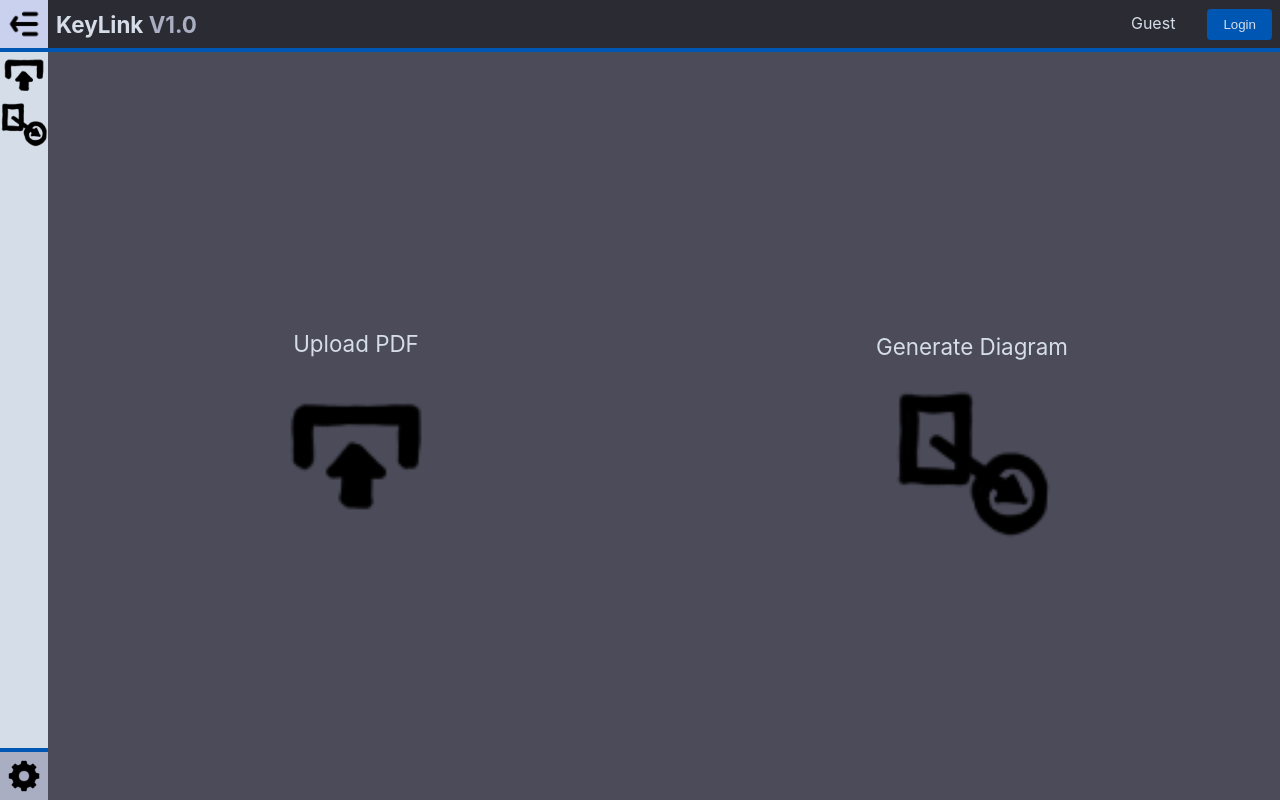
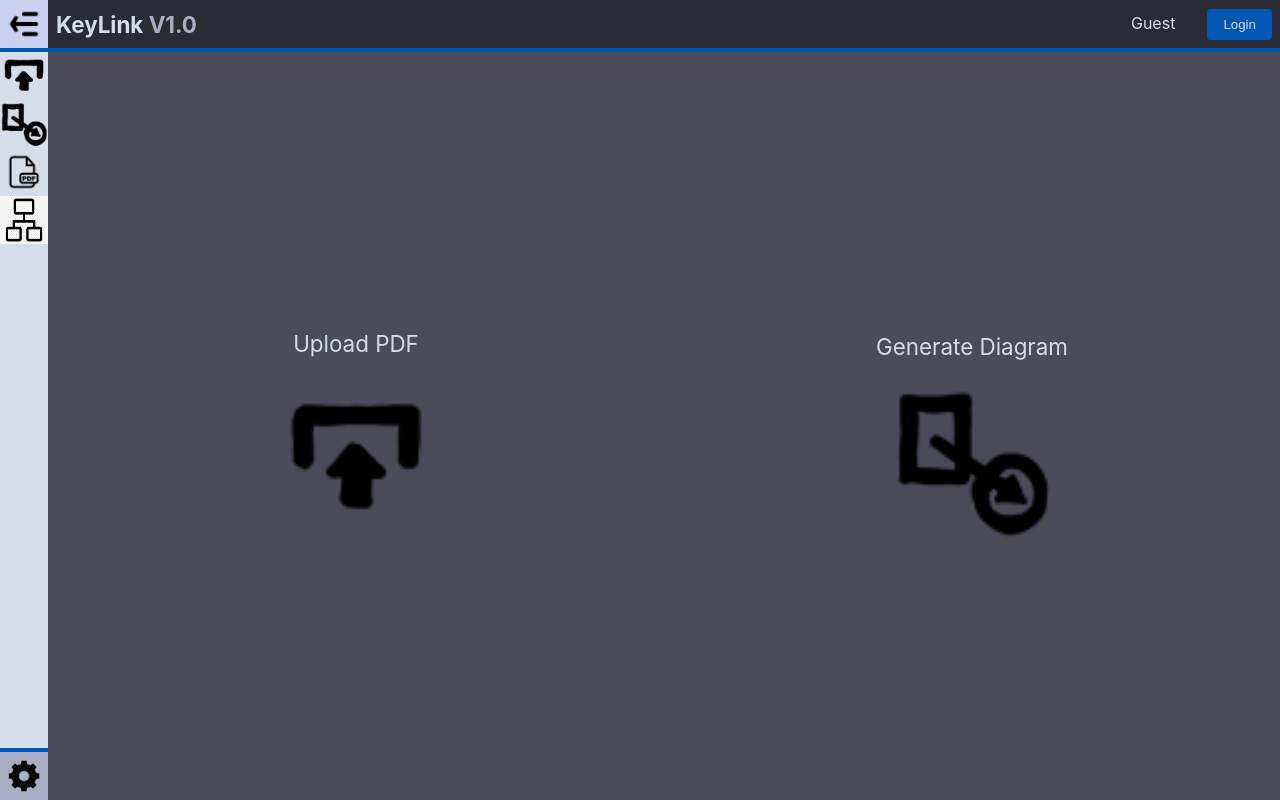
Before and after one commit to ansleehk/CS-160-Frontend, a React (Create React App) app: page / in a window 1280 px wide. Built offline with nearby package versions, Linux system fonts and the light colour scheme.

Commit message:
Toggle views

```diff
--- a/src/App.js
+++ b/src/App.js
@@ -16,6 +16,8 @@ class App extends React.Component {
       pdfSrc: null,
       isLoading: false,
       selectedPresetIndex: 0,
+      showPDFView: true,
+      showDiagramView: true,
     };
   }
 
@@ -110,6 +112,17 @@ class App extends React.Component {
   }
 
 
+  // Shows/hides PDFView
+  togglePDFView = () => {
+    this.setState({ showPDFView : !this.state.showPDFView })
+  }
+
+  // Shows/hides DiagramView
+  toggleDiagramView = () => {
+    this.setState({ showDiagramView : !this.state.showDiagramView })
+  }
+
+
   // Clears the PDF and Diagram views
   resetViews = () => {
     this.setState({ pdfSrc: null, diagramDefinition: null });
@@ -119,14 +132,23 @@ class App extends React.Component {
     return (
       <div id="Fullscreen">
         <Sidebar onPDFChange={this.changePDF}
-                 onReset={this.resetViews} />
+                 onReset={this.resetViews}
+                 togglePDF={this.togglePDFView}
+                 toggleDiagram={this.toggleDiagramView} />
         <div id="Main">
           <Topbar/>
           <div id="Views">
-            <PDFViewer onPDFChange={this.changePDF}
-                       pdfSrc={this.state.pdfSrc} />
-            <DiagramViewer diagramDefinition={this.state.diagramDefinition}
-                           isLoading={this.state.isLoading}/>
+            {this.state.showPDFView && (
+              <PDFViewer onPDFChange={this.changePDF}
+                         pdfSrc={this.state.pdfSrc} />
+            )}
+            {this.state.showDiagramView && (
+              <DiagramViewer diagramDefinition={this.state.diagramDefinition}
+                             isLoading={this.state.isLoading}/>
+            )}
+            {!this.state.showPDFView && !this.state.showDiagramView && (
+              <b>No Views Open :(</b>
+            )}
           </div>
         </div>
       </div>
--- a/src/widgets/Sidebar.js
+++ b/src/widgets/Sidebar.js
@@ -7,6 +7,8 @@ import SettingsPopup from "../widgets/SettingsPopup";
 import sidebar from "../images/Sidebar.png";
 import upload from "../images/Upload.png";
 import generate from "../images/Generate.png";
+import pdf from "../images/PDF.png";
+import diagram from "../images/Diagram.png";
 import settings from "../images/Settings.png";
 import testArticles from "../testArticles.json"; // Test articles
 
@@ -58,6 +60,7 @@ class Sidebar extends React.Component {
     return (
       <div id="Sidebar" data-testid="Sidebar">
         { this.state.sidebarOpen ? (
+
           // Open sidebar view
           <div id="Open-sidebar">
             <div id="Open-sidebar-top">
@@ -67,6 +70,7 @@ class Sidebar extends React.Component {
                   style={{ transform: 'rotate(180deg)' }} />
               </button>
             </div>
+
             {/* List of articles */}
             <div id="Article-list">
               <ul>
@@ -80,6 +84,7 @@ class Sidebar extends React.Component {
                 ))}
               </ul>
             </div>
+
             {/* Open bottom menu */}
             <div id="Open-sidebar-bottom">
               <button id="New-article" onClick={this.props.onReset}>New Article</button>
@@ -90,6 +95,7 @@ class Sidebar extends React.Component {
             </div>
           </div>
         ) : (
+
           // Closed sidebar view
           <div id="Closed-sidebar">
             <div id="Closed-sidebar-top">
@@ -97,6 +103,8 @@ class Sidebar extends React.Component {
                 <img src={sidebar} id="Sidebar-open" alt="open sidebar" />
               </button>
             </div>
+
+
             {/* Functionality */}
             <button onClick={() => document.getElementById("PDF-input").click()}>
               <img src={upload} id="Upload" alt="upload" />
@@ -107,6 +115,13 @@ class Sidebar extends React.Component {
             <button onClick={() => createAlert('Regenerate Diagram not implemented!')}>
               <img src={generate} id="Generate" alt="generate" />
             </button>
+            <button onClick={this.props.togglePDF}>
+              <img src={pdf} id="Toggle-pdf" alt="toggle pdf" />
+            </button>
+            <button onClick={this.props.toggleDiagram}>
+              <img src={diagram} id="Toggle-diagram" alt="toggle diagram" />
+            </button>
+
             {/* Settings */}
             <div id="Closed-sidebar-bottom">
               <button id="Settings-close" onClick={this.toggleSettingsPopup}>
```
Also changed, not shown: src/images/Diagram.png (added), src/images/PDF.png (added).
